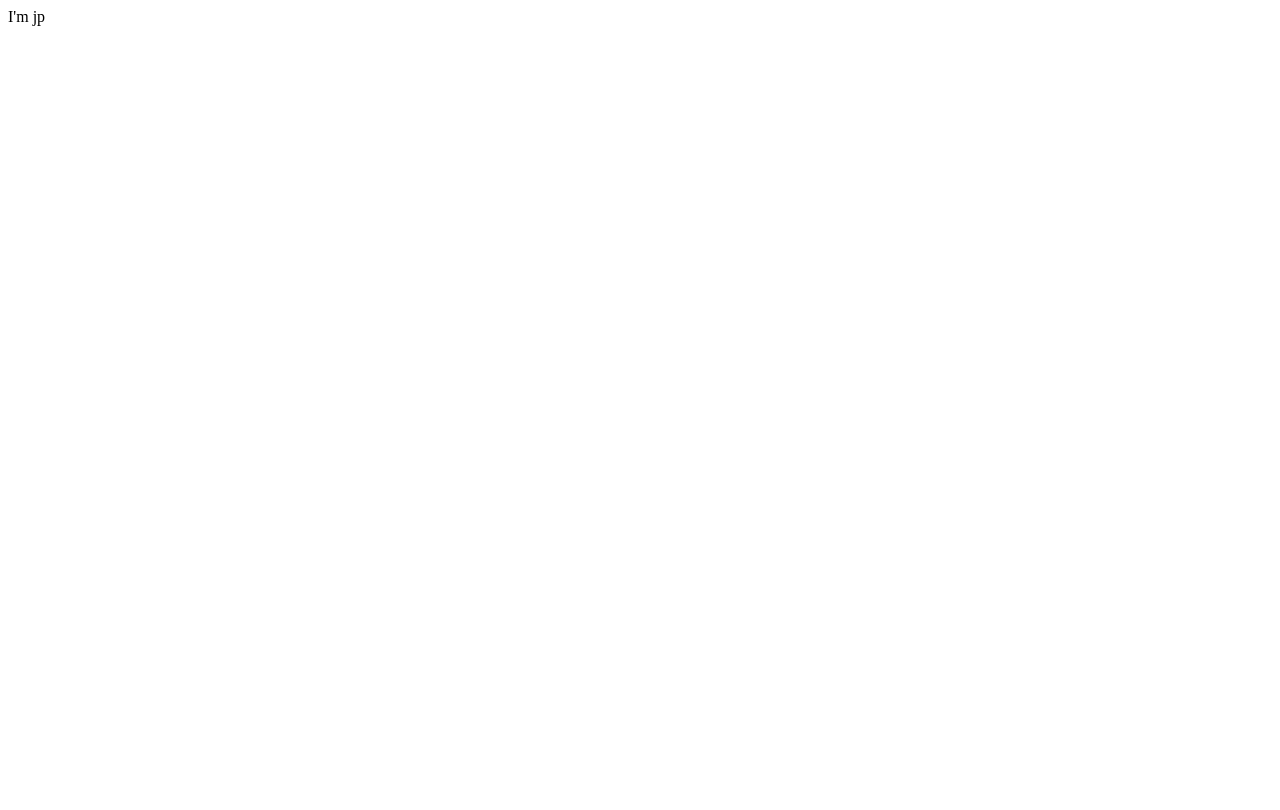
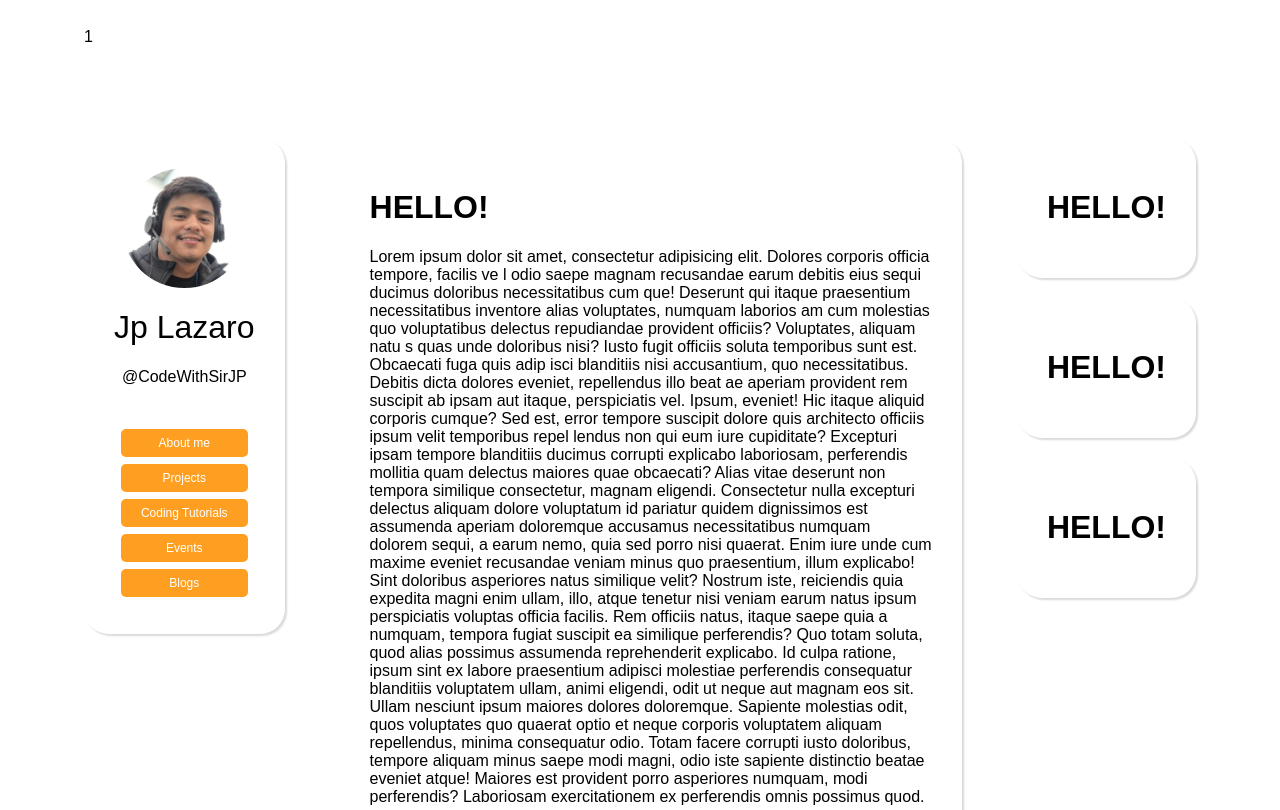
Before and after one commit to johnpaullazaro/me, a plain HTML site: page index.html in a window 1280 px wide. Shown: the top 810 px of the page. Drawn offline with Linux system fonts and the light colour scheme; a web font is replaced by a local one.

Commit message:
added containers and grids

```diff
--- a/index.html
+++ b/index.html
@@ -4,10 +4,112 @@
     <meta http-equiv="X-UA-Compatible" content="IE=edge">
     <meta name="viewport" content="width=device-width, initial-scale=1.0">
     <title>Document</title>
+    <link rel="stylesheet" href="styles.css">
+    <link rel="preconnect" href="https://fonts.googleapis.com">
+    <link rel="preconnect" href="https://fonts.gstatic.com" crossorigin>
+    <link href="https://fonts.googleapis.com/css2?family=Source+Sans+Pro,wght@1,200&display=swap" rel="stylesheet">
+
 </head>
 <body>
 
-    I'm jp
 
+
+    <div class="grid">
+        <div class="grid-item grid-header"> 1</div>
+        <div class="grid-item grid-item2 left-nav">
+
+
+
+            <center>
+                <div class="rounded-container shadow"  >
+                    <img src="images/profile.jpg" class="avatar" />
+                    <h1 style="font-weight: 100;">Jp Lazaro</h1>
+                    <span>@CodeWithSirJP</span>
+
+                    <br><br><br>
+                    <span class="yellow-label">About me</span>
+                    <span class="yellow-label">Projects</span>
+                    <span class="yellow-label">Coding Tutorials</span>
+                    <span class="yellow-label">Events </span>
+                    <span class="yellow-label">Blogs</span>
+
+                </div>
+
+            </center>
+
+
+        </div>
+        <div class="grid-item grid-item3">
+            <div class="rounded-container shadow">
+
+                <h1>HELLO!</h1>
+  <p>Lorem ipsum dolor sit amet, consectetur adipisicing elit. Dolores corporis officia tempore, facilis ve
+    l odio saepe magnam recusandae earum debitis eius sequi ducimus doloribus necessitatibus cum
+    que! Deserunt qui itaque praesentium necessitatibus inventore alias voluptates, numquam laborios
+    am cum molestias quo voluptatibus delectus repudiandae provident officiis? Voluptates, aliquam natu
+
+    s quas unde doloribus nisi? Iusto fugit officiis soluta temporibus sunt est. Obcaecati fuga quis adip
+    isci blanditiis nisi accusantium, quo necessitatibus. Debitis dicta dolores eveniet, repellendus illo beat
+    ae aperiam provident rem suscipit ab ipsam aut itaque, perspiciatis vel. Ipsum, eveniet! Hic itaque aliquid
+    corporis cumque? Sed est, error tempore suscipit dolore quis architecto officiis ipsum velit temporibus repel
+    lendus non qui eum iure cupiditate? Excepturi ipsam tempore blanditiis ducimus corrupti explicabo laboriosam,
+    perferendis mollitia quam delectus maiores quae obcaecati? Alias vitae deserunt non tempora similique consectetur,
+    magnam eligendi. Consectetur nulla excepturi delectus aliquam dolore voluptatum id pariatur quidem dignissimos
+    est assumenda aperiam doloremque accusamus necessitatibus numquam dolorem sequi, a earum nemo, quia sed porro
+     nisi quaerat. Enim iure unde cum maxime eveniet recusandae veniam minus quo praesentium, illum explicabo! Sint
+     doloribus asperiores natus similique velit? Nostrum iste, reiciendis quia expedita magni enim ullam, illo, atque
+      tenetur nisi veniam earum natus ipsum perspiciatis voluptas officia facilis. Rem officiis natus, itaque saepe
+      quia a numquam, tempora fugiat suscipit ea similique perferendis? Quo totam soluta, quod alias possimus assumenda
+      reprehenderit explicabo. Id culpa ratione, ipsum sint ex labore praesentium adipisci molestiae perferendis
+       consequatur blanditiis voluptatem ullam, animi eligendi, odit ut neque aut magnam eos sit. Ullam nesciunt
+       ipsum maiores dolores doloremque. Sapiente molestias odit, quos voluptates quo quaerat optio et neque corporis
+        voluptatem aliquam repellendus, minima consequatur odio. Totam facere corrupti iusto doloribus, tempore
+         aliquam minus saepe modi magni, odio iste sapiente distinctio beatae eveniet atque! Maiores est provident
+          porro asperiores numquam, modi perferendis? Laboriosam exercitationem ex perferendis omnis possimus quod.
+
+
+
+            </div>
+
+
+
+
+
+            <div class="rounded-container shadow">
+
+                <h1>HELLO!</h1>
+  <p>Lorem ipsum dolor sit amet, consectetur adipisicing elit. Dolores corporis officia tempore, facilis ve
+    l odio saepe magnam recusandae earum debitis eius sequi ducimus doloribus necessitatibus cum
+    que! Deserunt qui itaque praesentium necessitatibus inventore alias voluptates, numquam laborios
+    am cum molestias quo voluptatibus delectus repudiandae provident officiis? Voluptates, aliquam natu
+
+    s quas unde doloribus nisi? Iusto fugit officiis soluta temporibus sunt est. Obcaecati fuga quis adip
+    isci blanditiis nisi accusan
+            </div>
+
+
+
+        </div>
+        <div class="grid-item grid-item4">
+
+            <div class="rounded-container shadow">
+
+                <h1>HELLO!</h1>
+            </div>
+
+            <div class="rounded-container shadow">
+
+                <h1>HELLO!</h1>
+            </div>
+
+
+            <div class="rounded-container shadow">
+
+                <h1>HELLO!</h1>
+            </div>
+
+
+        </div>
+    </div>
 </body>
 </html>
--- /dev/null
+++ b/styles.css
@@ -0,0 +1,79 @@
+
+* {
+    box-sizing: content-box;
+    font-family: 'Source Sans Pro', sans-serif;
+
+}
+
+body {
+    margin-left:5%;
+    margin-right:5%;
+}
+
+.shadow {
+    box-shadow: 2px 2px 2px rgba(0, 0, 0, 0.151);
+}
+
+.rounded-container {
+    margin-top:20px;
+    border-radius: 25px;
+    padding:30px;
+    background-color:white;
+}
+
+
+.avatar {
+    width:auto;height:120px;border-radius:50%;
+}
+.yellow-label {
+    display:block;
+    background-color: rgb(255, 159, 33);
+    width: auto;height: auto;
+    padding:7px;margin:7px;
+    font-size: 12px; border-radius: 5px;
+    color:white;
+}
+.grid {
+    display: grid;
+    grid-gap: 15px;
+    grid-template-columns: auto auto auto;
+
+}
+.grid-item {
+    padding:20px;
+}
+.grid-header{
+    grid-row-start: 1;
+    grid-row-end: 7;
+    grid-column-start:1;
+    grid-column-end:7;
+}
+
+.grid-footer{
+
+}
+
+.grid-item2 {
+    grid-column-start: 1;
+    grid-column-end: 1;
+    grid-row-start:7;
+    grid-row-end: 62;
+
+}
+.grid-item3 {
+    grid-column-start: 2;
+    grid-column-end:6;
+    grid-row-start:7;
+    grid-row-end: 62;
+}
+
+.grid-item4 {
+    grid-column-start: 6;
+    grid-column-end:6;
+    grid-row-start:7;
+    grid-row-end: 62;
+}
+
+
+.avatar-container {
+}
```
Also changed, not shown: images/profile.jpg (added).
